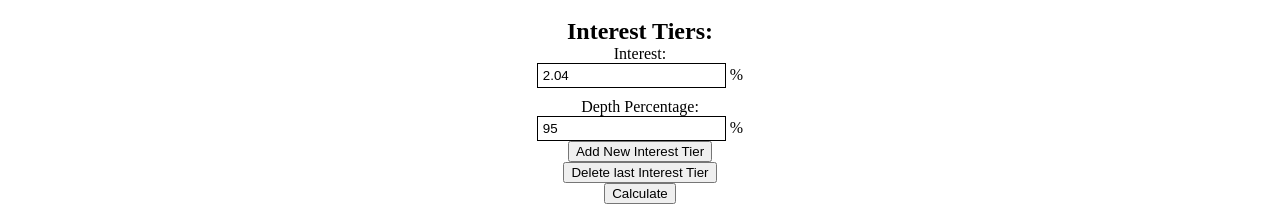
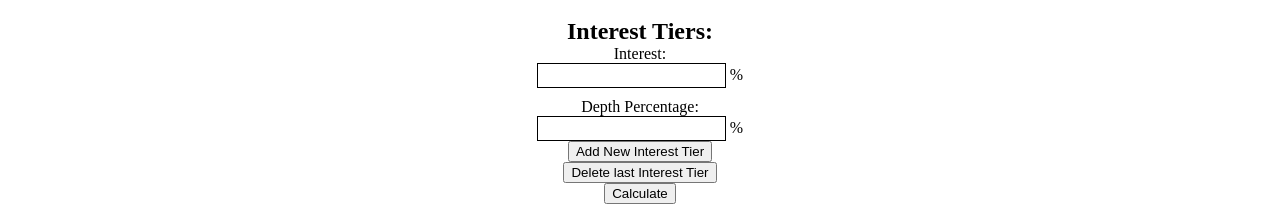
Before and after one commit to lealoureiro/mortgage-calculator-web, a React (Create React App) app: page / in a window 1280 px wide. Shown: the part 274-480 px from the top of the page. Built offline with nearby package versions, Linux system fonts and the light colour scheme.

Commit message:
passing interest tier from form to api call

```diff
--- a/src/InterestTierInput.js
+++ b/src/InterestTierInput.js
@@ -19,11 +19,11 @@ class InterestTierInput extends Component {
       <div>
 
         <label>Interest:</label>
-        <input onChange={this.handleChange} ref={this.interest} type="text" defaultValue="2.04"/>
+        <input onChange={this.handleChange} ref={this.interest} type="text"/>
         <span>%</span>
 
         <label>Depth Percentage:</label>
-        <input onChange={this.handleChange} ref={this.percentage} type="text" defaultValue="95"/>
+        <input onChange={this.handleChange} ref={this.percentage} type="text"/>
         <span>%</span>
 
       </div>
--- a/src/MonthlyPaymentsForm.js
+++ b/src/MonthlyPaymentsForm.js
@@ -23,6 +23,14 @@ class MonthlyPaymentsForm extends Component {
   }
 
   calculateMonthlyPayments = (e) => {
+
+    e.preventDefault();
+
+    if(!this.validateInterestTiers()) {
+      console.log("Please fill the required fields!");
+      return;
+    }
+
     const initialPrincipal = parseInt(this.initialPrincipal.current.value, 10);
     const marketValue = parseInt(this.marketValue.current.value, 10);
     const months = parseInt(this.months.current.value, 10);
@@ -35,12 +43,7 @@ class MonthlyPaymentsForm extends Component {
       marketValue,
       months,
       incomeTax,
-      interestTiers: [
-        {
-          percentage: 102,
-          interest: 2.10
-        },
-      ]
+      interestTiers: this.processInterestTiers()
     };
 
     axios.post(URL_MONTHLY_PAYMENTS, inputData, {headers})
@@ -51,12 +54,11 @@ class MonthlyPaymentsForm extends Component {
       console.warn(error)
     });
 
-    e.preventDefault();
   }
 
   handleInterestChange = ({ id, currentValues }) => {
+
     const { interestTiers } = this.state;
-
     const existingInput = Object.keys(interestTiers).includes(id);
 
     this.setState({
@@ -66,7 +68,23 @@ class MonthlyPaymentsForm extends Component {
       }
     });
 
-    // Faz console.log do this.state aqui para veres
+  }
+
+  validateInterestTiers = () => {
+
+    if (Object.keys(this.state.interestTiers).length === 0) {
+      console.log("At least on interest tier required!");
+      return false;
+    }
+
+    return true;
+
+  }
+
+  processInterestTiers = () => {
+      return Object.values(this.state.interestTiers).map(
+        e => ({interest: Number(e.interest), percentage: Number(e.percentage)})
+      );
   }
 
   render () {
```
